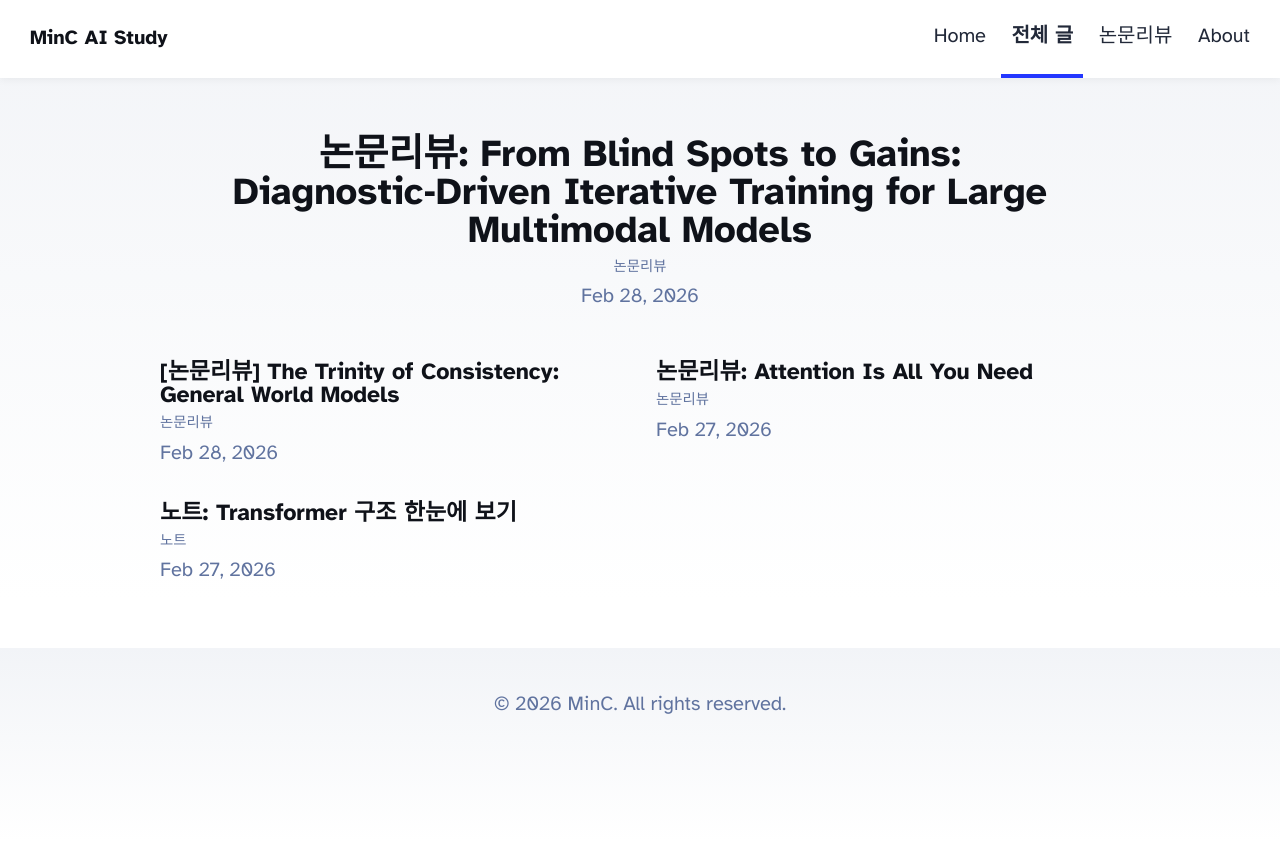
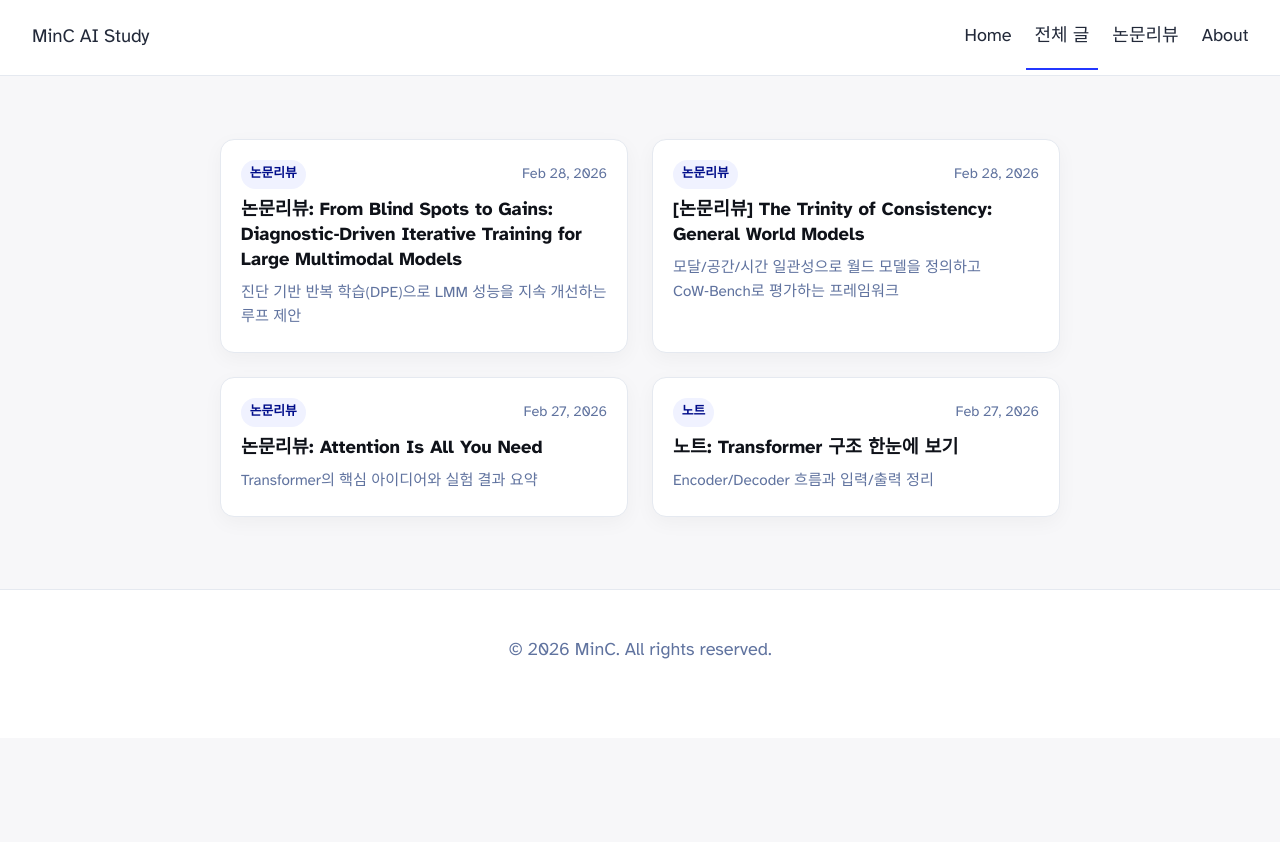
Before and after one commit to MinC-Dobby/agent-paper-reviews, an Astro site: page /blog in a window 1280 px wide. After the commit the page ends 800 px from the top, so only its background shows below. Built offline with nearby package versions, Linux system fonts and the light colour scheme; Astro itself is replaced by a stand-in of ours.

Commit message:
Refine blog styling and expand Trinity review

```diff
--- a/src/components/Footer.astro
+++ b/src/components/Footer.astro
@@ -7,9 +7,10 @@ const today = new Date();
 </footer>
 <style>
 	footer {
-		padding: 2em 1em 6em 1em;
-		background: linear-gradient(var(--gray-gradient)) no-repeat;
+		padding: 2.5em 1em 4em 1em;
+		background: #ffffff;
 		color: rgb(var(--gray));
 		text-align: center;
+		border-top: 1px solid rgb(var(--gray-light));
 	}
 </style>
--- a/src/components/Header.astro
+++ b/src/components/Header.astro
@@ -17,13 +17,14 @@ import HeaderLink from './HeaderLink.astro';
 <style>
 	header {
 		margin: 0;
-		padding: 0 1em;
-		background: white;
-		box-shadow: 0 2px 8px rgba(var(--black), 5%);
+		padding: 0.25em 1.25em;
+		background: #ffffff;
+		border-bottom: 1px solid rgb(var(--gray-light));
 	}
 	h2 {
 		margin: 0;
-		font-size: 1em;
+		font-size: 1.05em;
+		letter-spacing: -0.2px;
 	}
 
 	h2 a,
@@ -34,12 +35,14 @@ import HeaderLink from './HeaderLink.astro';
 		display: flex;
 		align-items: center;
 		justify-content: space-between;
+		gap: 1rem;
 	}
 	nav a {
-		padding: 1em 0.5em;
-		color: var(--black);
-		border-bottom: 4px solid transparent;
+		padding: 0.9em 0.5em;
+		color: rgb(var(--gray-dark));
+		border-bottom: 2px solid transparent;
 		text-decoration: none;
+		font-weight: 500;
 	}
 	nav a.active {
 		text-decoration: none;
--- a/src/pages/blog/index.astro
+++ b/src/pages/blog/index.astro
@@ -1,5 +1,4 @@
 ---
-import { Image } from 'astro:assets';
 import { getCollection } from 'astro:content';
 import BaseHead from '../../components/BaseHead.astro';
 import Footer from '../../components/Footer.astro';
@@ -17,76 +16,58 @@ const posts = (await getCollection('blog')).sort(
 	<head>
 		<BaseHead title={SITE_TITLE} description={SITE_DESCRIPTION} />
 		<style>
-			main {
-				width: 960px;
+			.card-grid {
+				display: grid;
+				grid-template-columns: repeat(2, minmax(0, 1fr));
+				gap: 1.5rem;
 			}
-			ul {
-				display: flex;
-				flex-wrap: wrap;
-				gap: 2rem;
-				list-style-type: none;
-				margin: 0;
-				padding: 0;
-			}
-			ul li {
-				width: calc(50% - 1rem);
-			}
-			ul li * {
+			.card {
+				background: #fff;
+				border: 1px solid rgb(var(--gray-light));
+				border-radius: 14px;
+				padding: 1.25rem 1.25rem 1.4rem;
+				box-shadow: 0 6px 20px rgba(0,0,0,0.04);
 				text-decoration: none;
+				color: inherit;
 				transition: 0.2s ease;
 			}
-			ul li:first-child {
-				width: 100%;
-				margin-bottom: 1rem;
-				text-align: center;
+			.card:hover {
+				transform: translateY(-3px);
+				box-shadow: 0 10px 24px rgba(0,0,0,0.08);
+				border-color: rgba(0,0,0,0.08);
 			}
-			ul li:first-child img {
-				width: 100%;
-			}
-			ul li:first-child .title {
-				font-size: 2.369rem;
-			}
-			ul li img {
-				margin-bottom: 0.5rem;
-				border-radius: 12px;
-			}
-			ul li a {
-				display: block;
-			}
-			.title {
-				margin: 0;
-				color: rgb(var(--black));
-				line-height: 1;
-			}
-			.category {
-				margin: 0.25rem 0 0 0;
+			.card-head {
+				display: flex;
+				align-items: center;
+				justify-content: space-between;
+				gap: 0.5rem;
+				margin-bottom: 0.6rem;
 				color: rgb(var(--gray));
 				font-size: 0.9rem;
 			}
-			.date {
+			.pill {
+				background: #f0f2ff;
+				color: var(--accent-dark);
+				padding: 0.2rem 0.55rem;
+				border-radius: 999px;
+				font-weight: 600;
+				font-size: 0.8rem;
+			}
+			.title {
+				margin: 0 0 0.5rem 0;
+				line-height: 1.35;
+				color: rgb(var(--black));
+				font-size: 1.15rem;
+			}
+			.desc {
 				margin: 0;
 				color: rgb(var(--gray));
+				font-size: 0.95rem;
+				line-height: 1.6;
 			}
-			ul li a:hover h4,
-			ul li a:hover .date {
-				color: rgb(var(--accent));
-			}
-			ul a:hover img {
-				box-shadow: var(--box-shadow);
-			}
-			@media (max-width: 720px) {
-				ul {
-					gap: 0.5em;
-				}
-				ul li {
-					width: 100%;
-					text-align: center;
-				}
-				ul li:first-child {
-					margin-bottom: 0;
-				}
-				ul li:first-child .title {
-					font-size: 1.563em;
+			@media (max-width: 900px) {
+				.card-grid {
+					grid-template-columns: 1fr;
 				}
 			}
 		</style>
@@ -95,24 +76,18 @@ const posts = (await getCollection('blog')).sort(
 		<Header />
 		<main>
 			<section>
-				<ul>
-					{
-						posts.map((post) => (
-							<li>
-								<a href={`/blog/${post.id}/`}>
-									{post.data.heroImage && (
-										<Image width={720} height={360} src={post.data.heroImage} alt="" />
-									)}
-									<h4 class="title">{post.data.title}</h4>
-									<p class="category">{post.data.category}</p>
-									<p class="date">
-										<FormattedDate date={post.data.pubDate} />
-									</p>
-								</a>
-							</li>
-						))
-					}
-				</ul>
+				<div class="card-grid">
+					{posts.map((post) => (
+						<a class="card" href={`/blog/${post.id}/`}>
+							<div class="card-head">
+								<span class="pill">{post.data.category}</span>
+								<span class="date"><FormattedDate date={post.data.pubDate} /></span>
+							</div>
+							<h3 class="title">{post.data.title}</h3>
+							<p class="desc">{post.data.description}</p>
+						</a>
+					))}
+				</div>
 			</section>
 		</main>
 		<Footer />
--- a/src/styles/global.css
+++ b/src/styles/global.css
@@ -35,19 +35,18 @@ body {
 	margin: 0;
 	padding: 0;
 	text-align: left;
-	background: linear-gradient(var(--gray-gradient)) no-repeat;
-	background-size: 100% 600px;
+	background: #f7f7f9;
 	word-wrap: break-word;
 	overflow-wrap: break-word;
 	color: rgb(var(--gray-dark));
-	font-size: 20px;
-	line-height: 1.7;
+	font-size: 18px;
+	line-height: 1.75;
 }
 main {
-	width: 720px;
-	max-width: calc(100% - 2em);
-	margin: auto;
-	padding: 3em 1em;
+	width: 840px;
+	max-width: calc(100% - 2.5em);
+	margin: 0 auto;
+	padding: 3.5em 1.25em 4em;
 }
 h1,
 h2,
@@ -60,19 +59,19 @@ h6 {
 	line-height: 1.2;
 }
 h1 {
-	font-size: 2.2em;
+	font-size: 2.1em;
 }
 h2 {
-	font-size: 1.6em;
+	font-size: 1.45em;
 }
 h3 {
-	font-size: 1.35em;
+	font-size: 1.25em;
 }
 h4 {
-	font-size: 1.15em;
+	font-size: 1.1em;
 }
 h5 {
-	font-size: 1.05em;
+	font-size: 1em;
 }
 strong,
 b {
@@ -103,7 +102,8 @@ table {
 img {
 	max-width: 100%;
 	height: auto;
-	border-radius: 8px;
+	border-radius: 10px;
+	box-shadow: 0 4px 16px rgba(0,0,0,0.08);
 }
 code {
 	padding: 2px 5px;
@@ -119,9 +119,13 @@ pre > code {
 }
 blockquote {
 	border-left: 4px solid var(--accent);
-	padding: 0 0 0 20px;
-	margin: 0;
-	font-size: 1.333em;
+	padding: 0 0 0 16px;
+	margin: 1.5em 0;
+	font-size: 1.05em;
+	color: rgb(var(--gray));
+	background: #fff;
+	border-radius: 10px;
+	padding: 1em 1.25em;
 }
 hr {
 	border: none;
```
